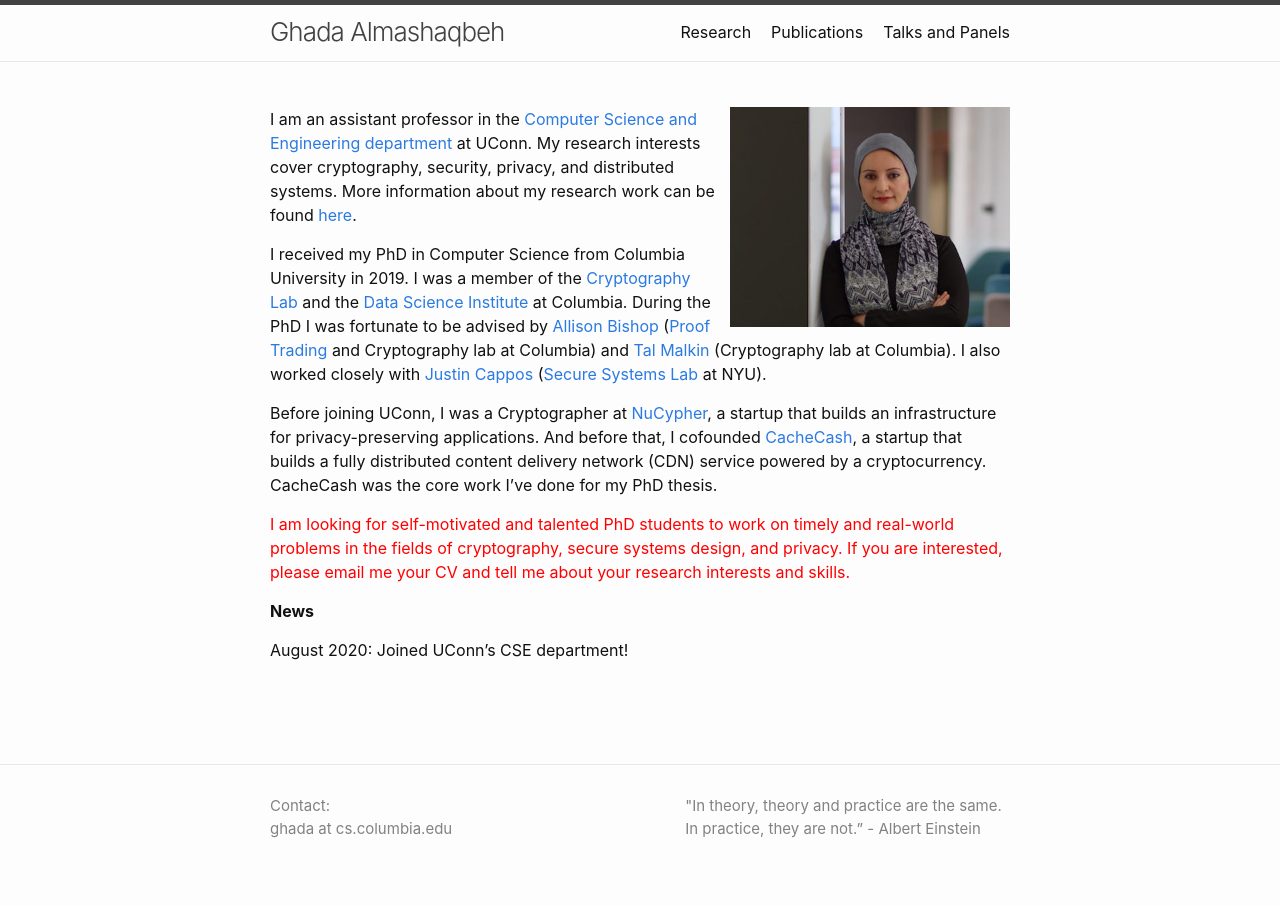
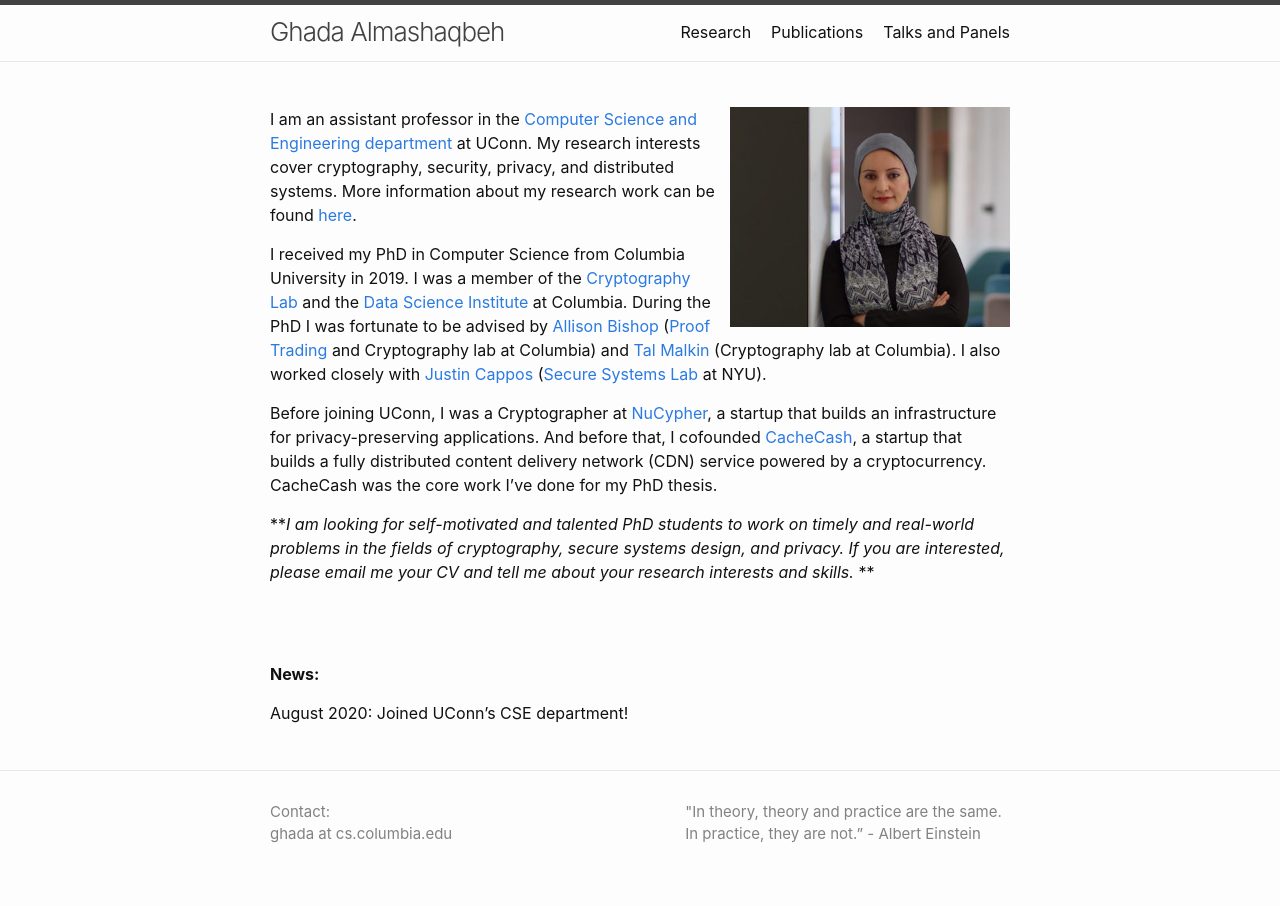
Before and after one commit to GhadaAlmashaqbeh/GhadaAlmashaqbeh.github.io, a Jekyll site: the page built from index.md, in a window 1280 px wide. Built offline with Jekyll 4.4.1, drawn with Linux system fonts in a browser that asks for light colours.

```diff
--- a/index.md
+++ b/index.md
@@ -14,9 +14,12 @@
 Before joining UConn, I was a Cryptographer at [NuCypher](https://www.nucypher.com/), a startup that builds an infrastructure for privacy-preserving applications. And before that, I cofounded [CacheCash](https://cachecash.com), a startup that builds a fully distributed content delivery network (CDN) service powered by a cryptocurrency. CacheCash was the core work I've done for my PhD thesis.
 
 
-<span style="color: red;">I am looking for self-motivated and talented PhD students to work on timely and real-world problems in the fields of cryptography, secure systems design, and privacy. If you are interested, please email me your CV and tell me about your research interests and skills. </span> <br/>
+**_I am looking for self-motivated and talented PhD students to work on timely and real-world problems in the fields of cryptography, secure systems design, and privacy. If you are interested, please email me your CV and tell me about your research interests and skills._ **
 
 
-#### **News**
+<br/>
+<br/>
+
+#### **News:**
 
 August 2020:     Joined UConn's CSE department!
```
